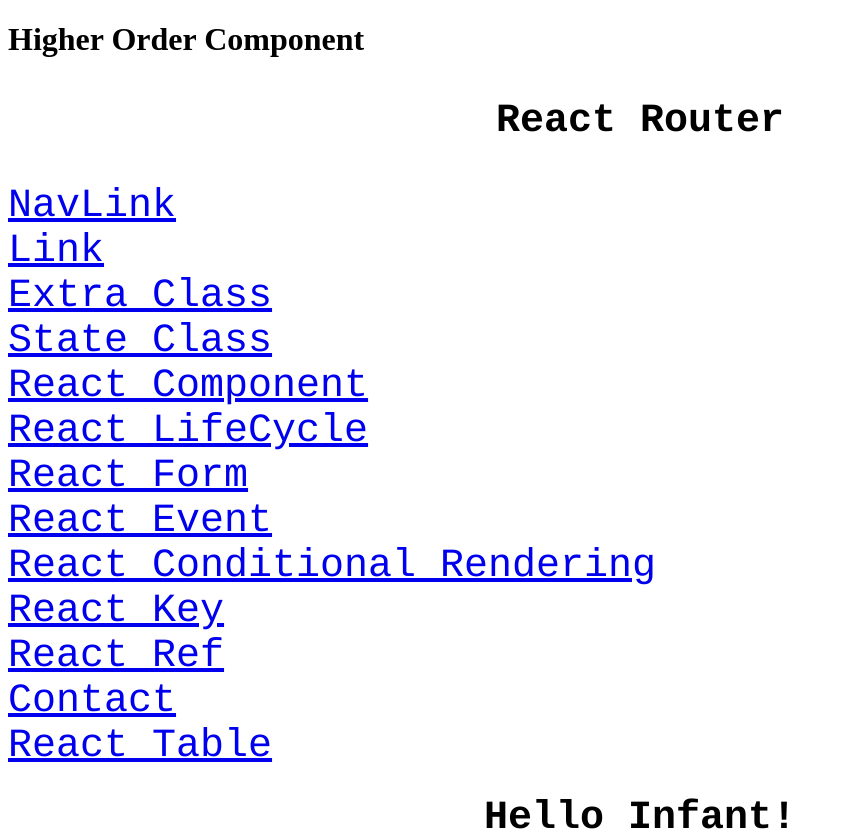
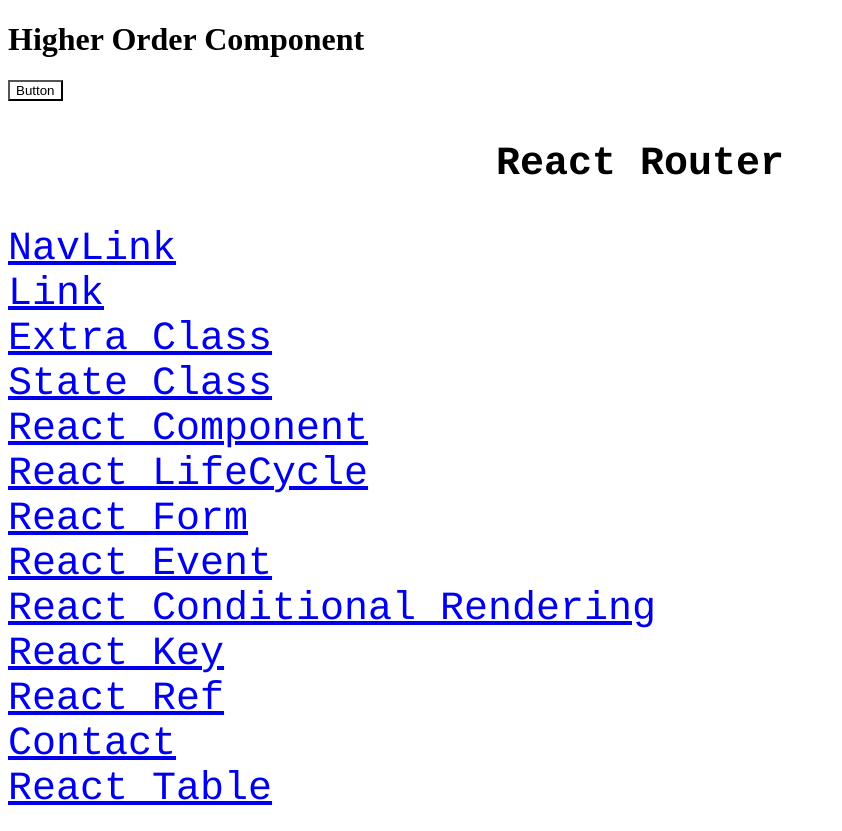
Before and after one commit to Infantsabin/practice-ReactBasics, a React (Vite) app: page / in a window 1280 px wide. Shown: the top 831 px of the page, without its empty margins (0-842 px from the left). Built offline with nearby package versions, Linux system fonts and the light colour scheme.

Commit message:
Changed HOC and tested React Context and HOC - Infant Sabin

```diff
--- a/App.js
+++ b/App.js
@@ -2,7 +2,19 @@
 import PropTypes from 'prop-types'
 import { NavLink, Link } from 'react-router-dom'
 import HigherOrderComponent from './HigherOrderComponent'
-class App extends Component {
+import ReactContext from './ReactContext'
+
+// const ReactLazyImport = React.lazy(() => import('./ReactLazy'))
+
+// function ReactLazy() {
+//   return (
+//     <React.Fragment>
+//     <ReactLazyImport />
+//     </React.Fragment>
+//   )
+// }
+
+class AppHoc extends Component {
   render () {
     var myStyle = {
       fontSize: 40,
@@ -16,6 +28,7 @@
     }
     return (
       <div>
+        <ReactContext />
         <h3 style={myStyle}>React Router</h3>
         <NavLink style={myStyle} to='/extra-class' exact activestyle={
           { color: 'red' }
@@ -101,7 +114,7 @@
   }
 }
 
-App.propTypes = {
+AppHoc.propTypes = {
   propArray: PropTypes.array.isRequired,
   propBool: PropTypes.bool.isRequired,
   propFunc: PropTypes.func,
@@ -109,7 +122,7 @@
   propString: PropTypes.string
 }
 
-App.defaultProps = {
+AppHoc.defaultProps = {
   name: 'Infant',
   propArray: [1, 2, 3, 4, 5],
   propBool: true,
@@ -119,6 +132,6 @@
 
 }
 
-App = HigherOrderComponent(App)
+const App = HigherOrderComponent(AppHoc)
 
 export default App
--- a/Contact.js
+++ b/Contact.js
@@ -6,7 +6,7 @@
   render () {
     const { url } = this.props.match
     return (
-      <>
+      <React.Fragment>
         <NavLink to='/'>Back</NavLink>
         <h3>Contact ID Picker</h3>
         <Link to='/contact/1'>Contact 1</Link>
@@ -18,7 +18,7 @@
         <Link to='/contact/4'>Contact 4</Link>
         <br />
         <Route path='/contact/:id' component={Contacts} />
-      </>
+      </React.Fragment>
     )
   }
 }
--- a/HigherOrderComponent.js
+++ b/HigherOrderComponent.js
@@ -1,14 +1,14 @@
 import React, { Component } from 'react'
 
-export default function HigherOrderComponent(HocComponent) {
-    return class extends Component {
-        render() {
-            return (
-                <>
-                <h1>Higher Order Component</h1>
-                <HocComponent />
-                </>
-            )
-        }
+export default function HigherOrderComponent (HocComponent) {
+  return class Comp extends Component {
+    render () {
+      return (
+        <React.Fragment>
+          <h1>Higher Order Component</h1>
+          <HocComponent />
+        </React.Fragment>
+      )
     }
+  }
 }
--- /dev/null
+++ b/ReactContext.js
@@ -0,0 +1,43 @@
+import React, { Component } from 'react'
+const ThemeContext = React.createContext('light')
+
+class ReactContext extends React.Component {
+  render () {
+    return (
+      <ThemeContext.Provider value='dark'>
+        <Toolbar />
+      </ThemeContext.Provider>
+    )
+  }
+}
+
+function Toolbar (props) {
+  return (
+    <React.Fragment>
+      <ThemeButton />
+    </React.Fragment>
+  )
+}
+
+class ThemeButton extends React.Component {
+  render () {
+    return (
+      <button
+        style={
+          {
+            backgroundColor: this.context === 'dark' ? '#FFFFFF' : '#000000'
+          }
+        }
+        onClick={
+          e => {
+
+          }
+        }
+      >Button</button>
+    )
+  }
+}
+
+ThemeButton.contextType = ThemeContext
+
+export default ReactContext
--- /dev/null
+++ b/ReactLazy.js
@@ -0,0 +1,13 @@
+import React, { Component } from 'react'
+
+class ReactLazy extends Component {
+    render() {
+        return (
+            <React.Fragment>
+            <h1>React Lazy</h1>
+            </React.Fragment>
+        )
+    }
+}
+
+export default ReactLazy
--- a/ReactTableExample.js
+++ b/ReactTableExample.js
@@ -33,7 +33,7 @@
       accessor: 'age'
     }]
     return (
-      <>
+      <React.Fragment>
         <NavLink to='/'>Back</NavLink>
         <h1>Hello</h1>
         <ReactTable
@@ -42,7 +42,7 @@
           defaultPageSize={3}
           pageSizeOptions={[2, 4, 6]}
         />
-      </>
+      </React.Fragment>
     )
   }
 }
--- a/main.js
+++ b/main.js
@@ -21,7 +21,6 @@
 }
 const routing = (
   <Router>
-    <>
     <Switch>
       <Route path='/' exact component={App} />
       <Route path='/extra-class' component={ExtraClass} />
@@ -37,7 +36,6 @@
       <Route path='/react-table' component={ReactTableExample} />
       <Route component={NotFound} />
     </Switch>
-    </>
   </Router>
 )
 ReactDOM.render(routing, document.getElementById('app'))
```
Lines whose indentation alone changed are shown as unchanged.
